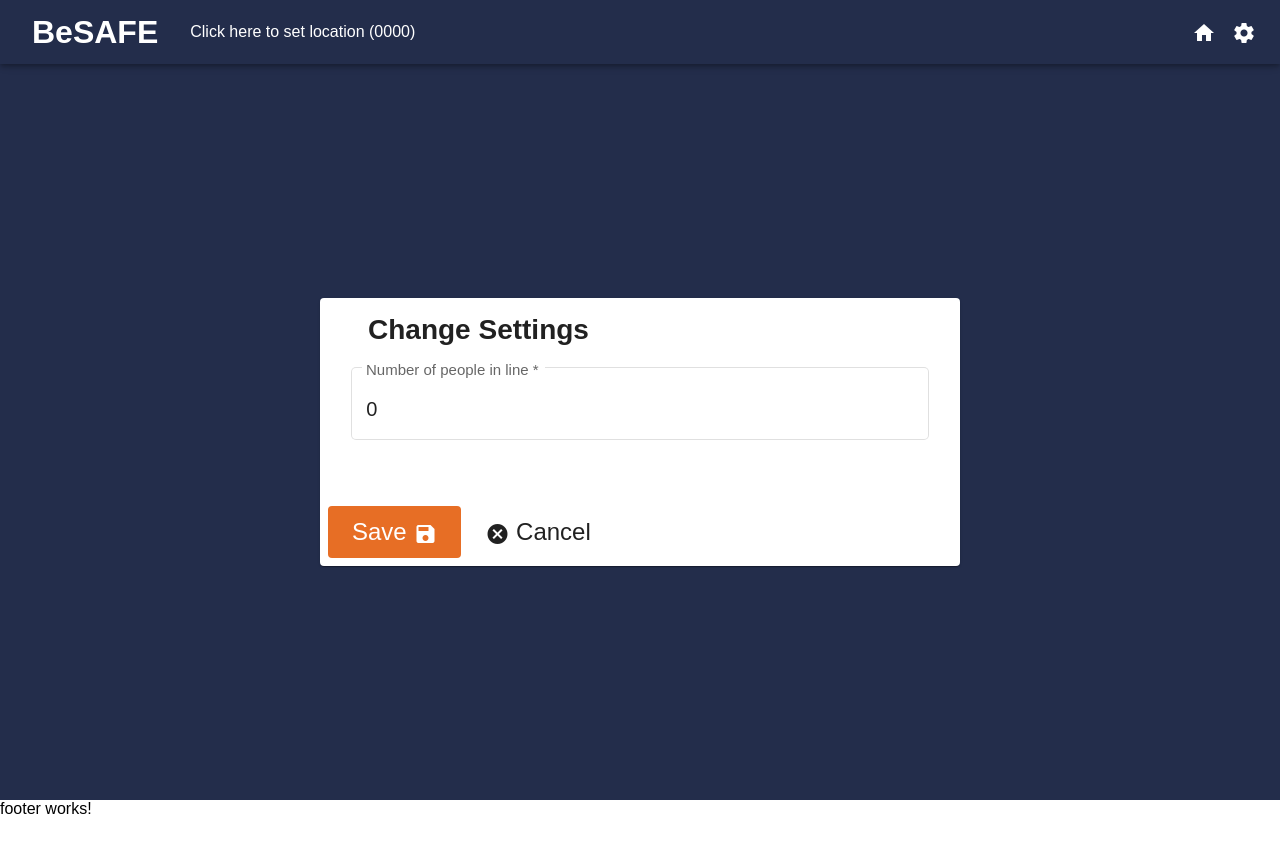
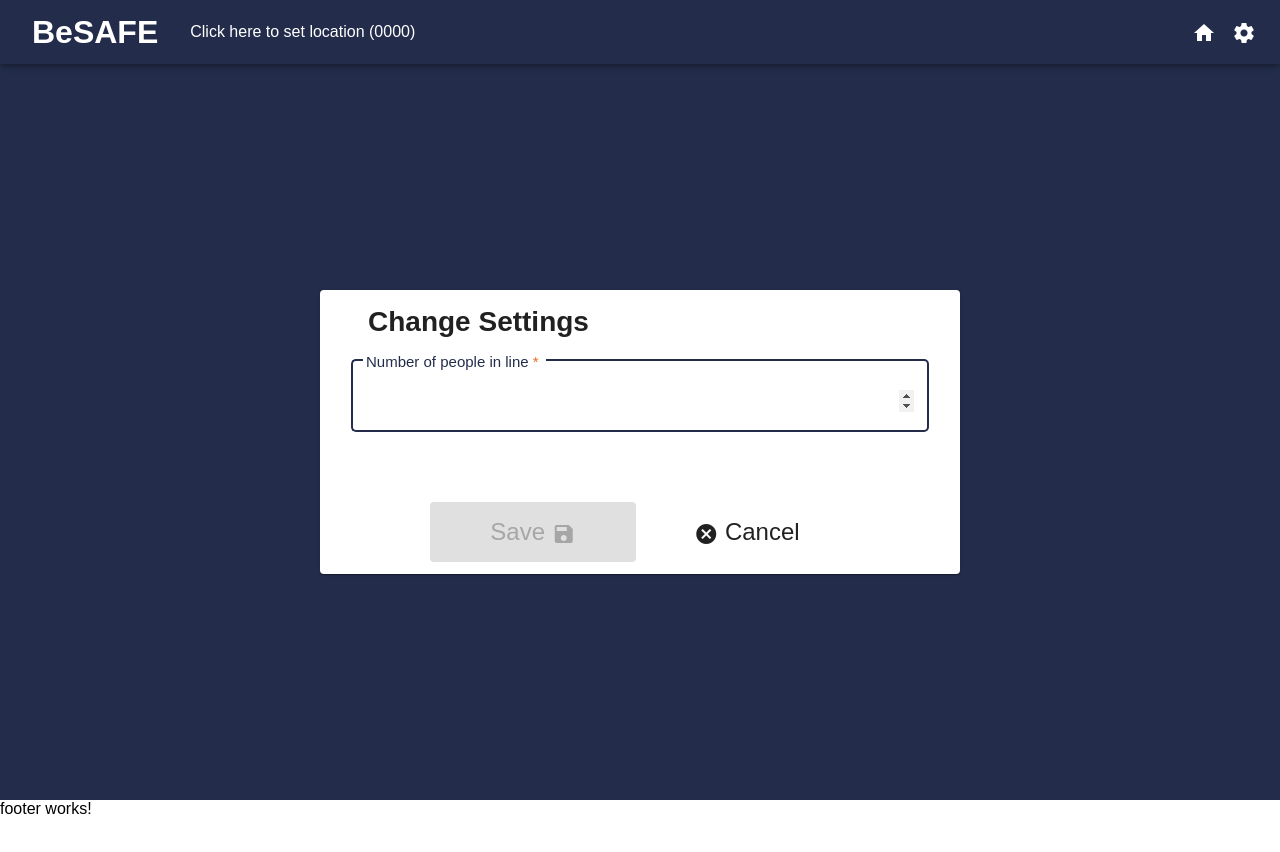
Before and after one commit to sartography/uva-covid19-testing-frontend, an Angular app: page /count in a window 1280 px wide. Shown: the top 852 px of the page. Built offline with nearby package versions, Linux system fonts and the light colour scheme; a web font is replaced by a local one; what @ngx-formly/core, ngx-qrcode-svg would draw is missing.

Commit message:
Cleans up button styles. Optimizes keyboard navigation.

```diff
--- a/src/app/count/count.component.html
+++ b/src/app/count/count.component.html
@@ -17,24 +17,28 @@
           matInput
           type="number"
           [formControl]="numPeopleFormControl"
-          [value]="0"
+          (keyup.enter)="save()"
         >
         <mat-error *ngIf="numPeopleFormControl.hasError('required')">This field is required.</mat-error>
         <mat-error *ngIf="numPeopleFormControl.hasError('pattern')">Please enter a number greater than or equal to 0.</mat-error>
       </mat-form-field>
     </mat-card-content>
-    <mat-card-actions>
+    <mat-card-actions
+      fxLayoutAlign="center center"
+    >
       <button
         mat-flat-button
-        class="btn-xl"
+        class="btn-lg"
         color="accent"
         [disabled]="hasErrors"
         (click)="save()"
+        fxFlex="33%"
       >Save <mat-icon>save</mat-icon></button>
       <button
         mat-flat-button
-        class="btn-xl"
+        class="btn-lg"
         routerLink="/"
+        fxFlex="33%"
       ><mat-icon>cancel</mat-icon> Cancel</button>
     </mat-card-actions>
   </mat-card>
--- a/src/app/count/count.component.ts
+++ b/src/app/count/count.component.ts
@@ -1,5 +1,6 @@
-import { Component, OnInit } from '@angular/core';
+import {AfterViewInit, ChangeDetectorRef, Component, OnInit, ViewChild} from '@angular/core';
 import {FormControl, Validators} from '@angular/forms';
+import {MatInput} from '@angular/material/input';
 import {Router} from '@angular/router';
 
 @Component({
@@ -7,25 +8,33 @@ import {Router} from '@angular/router';
   templateUrl: './count.component.html',
   styleUrls: ['./count.component.scss']
 })
-export class CountComponent implements OnInit {
-  numPeopleFormControl = new FormControl(0, [
+export class CountComponent implements AfterViewInit {
+  numPeopleFormControl = new FormControl('', [
     Validators.required,
     Validators.min(0),
     Validators.max(1000),
   ]);
+  @ViewChild('numPeopleInput') numPeopleInput: MatInput;
 
   get hasErrors(): boolean {
     return !this.numPeopleFormControl.valid;
   }
 
-  constructor(private router: Router) { }
+  constructor(
+    private router: Router,
+    private changeDetector: ChangeDetectorRef,
+  ) { }
 
-  ngOnInit(): void {
+  ngAfterViewInit() {
+    this.numPeopleInput.focus();
+    this.changeDetector.detectChanges();
   }
 
   save() {
-    // TODO: Upload new count to backend.
-    this.router.navigate(['/']);
+    if (!this.hasErrors) {
+      // TODO: Upload new count to backend.
+      this.router.navigate(['/']);
+    }
   }
 
 }
--- a/src/app/home/home.component.html
+++ b/src/app/home/home.component.html
@@ -4,6 +4,11 @@
   fxLayoutAlign="center center"
   fxLayoutGap="40px"
 >
+  <div
+    fxLayout="column"
+    fxLayoutAlign="center center"
+    fxLayoutGap="40px"
+  >
     <button
       id="nav_sample"
       mat-flat-button
@@ -11,11 +16,12 @@
       class="btn-xl"
       routerLink="/sample"
       autofocus
-    >New sample</button>
+    >New saliva sample</button>
     <button
       id="nav_count"
       mat-flat-button
       class="btn-xl"
       routerLink="/count"
-    >Line count</button>
+    >Submit occupancy count</button>
+  </div>
 </div>
--- a/src/app/home/home.component.scss
+++ b/src/app/home/home.component.scss
@@ -0,0 +1,3 @@
+.btn-xl {
+  width: 100%;
+}
--- a/src/app/print/print.component.html
+++ b/src/app/print/print.component.html
@@ -18,7 +18,21 @@
       ></app-print-layout>
     </mat-card-content>
     <mat-card-actions fxLayoutAlign="center center">
-      <button mat-flat-button class="btn-xl margin-4" color="accent" (click)="saveAndPrint()">Print labels</button>
+      <button
+        #saveAndPrintButton="matButton"
+        mat-flat-button
+        class="btn-lg"
+        color="accent"
+        (click)="saveAndPrint()"
+        autofocus
+        fxFlex="33%"
+      ><mat-icon>print</mat-icon> Print labels</button>
+      <button
+        mat-flat-button
+        class="btn-lg"
+        routerLink="/"
+        fxFlex="33%"
+      ><mat-icon>cancel</mat-icon> Cancel</button>
     </mat-card-actions>
   </mat-card>
 </div>
--- a/src/app/print/print.component.ts
+++ b/src/app/print/print.component.ts
@@ -1,4 +1,5 @@
-import {Component, OnInit} from '@angular/core';
+import {AfterViewInit, ChangeDetectorRef, Component, OnInit, ViewChild} from '@angular/core';
+import {MatButton} from '@angular/material/button';
 import {ActivatedRoute} from '@angular/router';
 
 @Component({
@@ -6,12 +7,16 @@ import {ActivatedRoute} from '@angular/router';
   templateUrl: './print.component.html',
   styleUrls: ['./print.component.scss']
 })
-export class PrintComponent implements OnInit {
+export class PrintComponent implements AfterViewInit {
   barCode: string;
   initials: string;
   dateCreated: Date;
+  @ViewChild('saveAndPrintButton') saveAndPrintButton: MatButton;
 
-  constructor(private route: ActivatedRoute) {
+  constructor(
+    private route: ActivatedRoute,
+    private changeDetector: ChangeDetectorRef
+  ) {
     this.dateCreated = new Date();
     this.route.queryParamMap.subscribe(queryParamMap => {
       this.barCode = queryParamMap.get('barCode');
@@ -19,7 +24,9 @@ export class PrintComponent implements OnInit {
     });
   }
 
-  ngOnInit(): void {
+  ngAfterViewInit() {
+    this.saveAndPrintButton.focus();
+    this.changeDetector.detectChanges();
   }
 
   saveAndPrint() {
--- a/src/app/sample/sample.component.html
+++ b/src/app/sample/sample.component.html
@@ -41,20 +41,23 @@
       <button
         #nextButton="matButton"
         mat-flat-button
-        class="btn-xl"
+        class="btn-lg"
         color="accent"
         [disabled]="hasErrors"
         (click)="goPrint()"
+        fxFlex="33%"
       >Next <mat-icon>navigate_next</mat-icon></button>
       <button
         mat-flat-button
-        class="btn-xl"
+        class="btn-lg"
         (click)="resetForm()"
-      ><mat-icon>restore_page</mat-icon> Reset</button>
+        fxFlex="33%"
+      ><mat-icon>restore</mat-icon> Reset</button>
       <button
         mat-flat-button
-        class="btn-xl"
+        class="btn-lg"
         routerLink="/"
+        fxFlex="33%"
       ><mat-icon>cancel</mat-icon> Cancel</button>
     </mat-card-actions>
   </mat-card>
--- a/src/material-theme.scss
+++ b/src/material-theme.scss
@@ -127,25 +127,31 @@
     }
   }
 
+  .mat-card-actions {
+    button {
+      margin: 4px;
+    }
+  }
+
   button {
     &:focus {
-      outline: 4px solid white;
+      box-shadow: 0 0 0 2px white, 0 0 0 4px $brand-accent !important;
     }
 
     &.btn-xl {
-      font-size: 24px;
-      padding-left: 24px;
-      padding-right: 24px;
-      padding-top: 8px;
-      padding-bottom: 8px;
+      font-size: 2rem;
+      padding-left: 2rem;
+      padding-right: 2rem;
+      padding-top: 1rem;
+      padding-bottom: 1rem;
     }
 
     &.btn-lg {
-      font-size: 20px;
-      padding-left: 20px;
-      padding-right: 20px;
-      padding-top: 6px;
-      padding-bottom: 6px;
+      font-size: 1.5rem;
+      padding-left: 1.5rem;
+      padding-right: 1.5rem;
+      padding-top: .75rem;
+      padding-bottom: .75rem;
     }
 
     &.disabled {
```
